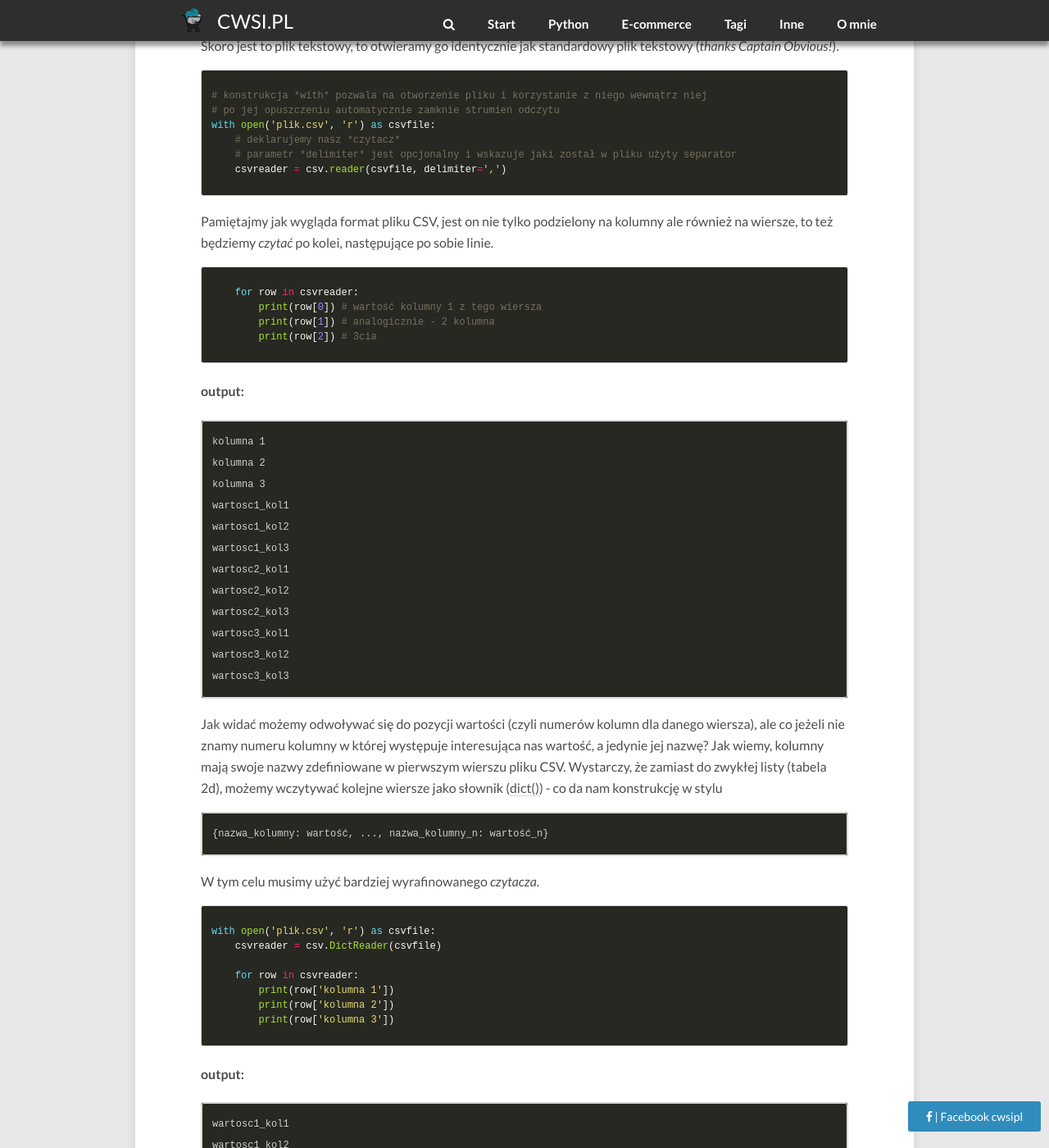
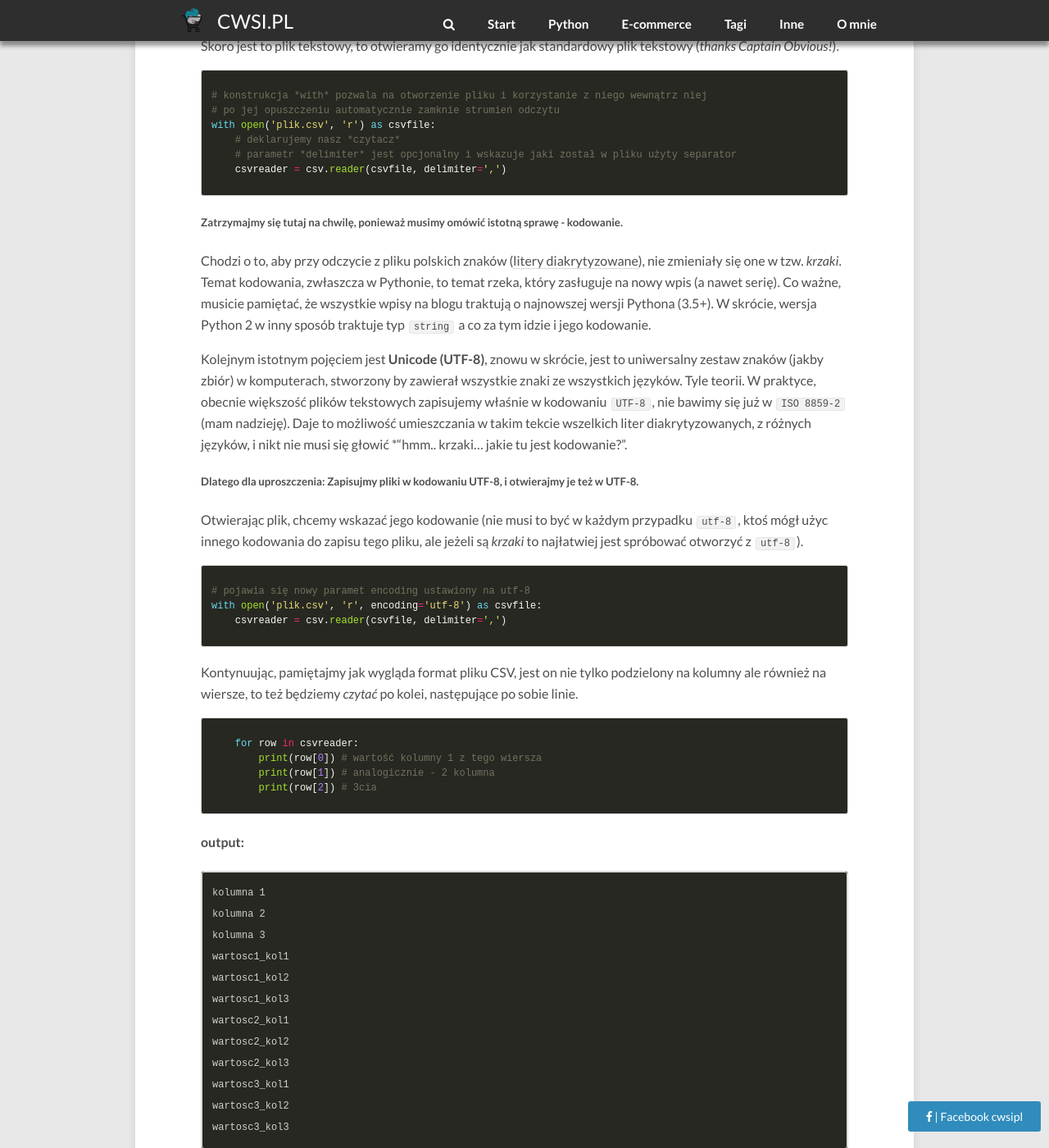
Before and after one commit to chawel/blog-test, a Jekyll site: the page built from _posts/python/tutorial/2018-02-26-pliki-csv-i-python-odczyt-i-zapis.md, in a window 1280 px wide and 1400 px high, scrolled down 1918 px. Shown: the whole window at 82% size. Built offline with Jekyll 4.4.1, drawn with Linux system fonts in a browser that asks for light colours; nearby versions of some CDN libraries; comment, search, counter and statistics services are not loaded; some of the changed text lies outside the part shown.

Commit message:
Update post - CSV in Python
Added paragraph about encoding

````diff
--- a/_posts/python/tutorial/2018-02-26-pliki-csv-i-python-odczyt-i-zapis.md
+++ b/_posts/python/tutorial/2018-02-26-pliki-csv-i-python-odczyt-i-zapis.md
@@ -63,7 +63,21 @@ with open('plik.csv', 'r') as csvfile:
     csvreader = csv.reader(csvfile, delimiter=',')
 {% endhighlight %}
 
-Pamiętajmy jak wygląda format pliku CSV, jest on nie tylko podzielony na kolumny ale również na wiersze, to też będziemy *czytać* po kolei, następujące po sobie linie.
+##### Zatrzymajmy się tutaj na chwilę, ponieważ musimy omówić istotną sprawę - kodowanie.
+Chodzi o to, aby przy odczycie z pliku polskich znaków ([litery diakrytyzowane](https://pl.wikipedia.org/wiki/Znaki_diakrytyczne)), nie zmieniały się one w tzw. *krzaki*. Temat kodowania, zwłaszcza w Pythonie, to temat rzeka, który zasługuje na nowy wpis (a nawet serię). Co ważne, musicie pamiętać, że wszystkie wpisy na blogu traktują o najnowszej wersji Pythona (3.5+). W skrócie, wersja Python 2 w inny sposób traktuje typ `string` a co za tym idzie i jego kodowanie.
+
+Kolejnym istotnym pojęciem jest **Unicode (UTF-8)**, znowu w skrócie, jest to uniwersalny zestaw znaków (jakby zbiór) w komputerach, stworzony by zawierał wszystkie znaki ze wszystkich języków. Tyle teorii. W praktyce, obecnie większość plików tekstowych zapisujemy właśnie w kodowaniu `UTF-8`, nie bawimy się już w `ISO 8859-2` (mam nadzieję). Daje to możliwość umieszczania w takim tekcie wszelkich liter diakrytyzowanych, z różnych języków, i nikt nie musi się głowić *"hmm.. krzaki... jakie tu jest kodowanie?".
+
+##### Dlatego dla uproszczenia: Zapisujmy pliki w kodowaniu UTF-8, i otwierajmy je też w UTF-8.
+
+Otwierając plik, chcemy wskazać jego kodowanie (nie musi to być w każdym przypadku `utf-8`, ktoś mógł użyc innego kodowania do zapisu tego pliku, ale jeżeli są *krzaki* to najłatwiej jest spróbować otworzyć z `utf-8`).
+{% highlight python %}
+# pojawia się nowy paramet encoding ustawiony na utf-8
+with open('plik.csv', 'r', encoding='utf-8') as csvfile:
+    csvreader = csv.reader(csvfile, delimiter=',')
+{% endhighlight %}
+
+Kontynuując, pamiętajmy jak wygląda format pliku CSV, jest on nie tylko podzielony na kolumny ale również na wiersze, to też będziemy *czytać* po kolei, następujące po sobie linie.
 {% highlight python %}
     for row in csvreader:
         print(row[0]) # wartość kolumny 1 z tego wiersza
@@ -87,14 +101,25 @@ wartosc3_kol2
 wartosc3_kol3
 ```
 
-Jak widać możemy odwoływać się do pozycji wartości (czyli numerów kolumn dla danego wiersza), ale co jeżeli nie znamy numeru kolumny w której występuje interesująca nas wartość, a jedynie jej nazwę? Jak wiemy, kolumny mają swoje nazwy zdefiniowane w pierwszym wierszu pliku CSV. Wystarczy, że zamiast do zwykłej listy (tabela 2d), możemy wczytywać kolejne wiersze jako słownik ([dict()](https://docs.python.org/3/library/stdtypes.html#dict)) - co da nam konstrukcję w stylu
+Dlaczego odwołujemy się do `row[n]`? Każdy wiersz zczytywany jest do listy, na przykład:
+```
+W pliku:
+wartosc1_kol1,wartosc1_kol2,wartosc1_kol3
+
+W Pythonie:
+[wartosc1_kol1, wartosc1_kol2, wartosc1_kol3]
+```
+
+Jak widać możemy odwoływać się do indeksów wartości tej listy. Co jeżeli nie znamy numeru kolumny w której występuje interesująca nas wartość, a jedynie jej nazwę?
+
+Kolumny mają swoje nazwy zdefiniowane w pierwszym wierszu pliku CSV. Wystarczy, że zamiast do zwykłej listy (tablica 2D), wczytamy kolejne wiersze jako słownik ([dict](https://docs.python.org/3/library/stdtypes.html#dict)) - co da nam strukturę w stylu
 ```
 {nazwa_kolumny: wartość, ..., nazwa_kolumny_n: wartość_n}
 ```
 
 W tym celu musimy użyć bardziej wyrafinowanego *czytacza*.
 {% highlight python %}
-with open('plik.csv', 'r') as csvfile:
+with open('plik.csv', 'r', encoding='utf-8') as csvfile:
     csvreader = csv.DictReader(csvfile)
 
     for row in csvreader:
@@ -123,7 +148,7 @@ wartosc3_kol3
 # zwroc uwage na zmiane symbolu trybu otwarcia pliku 'r' na 'w'
 # 'r' to read czyli odczyt, 'w' oznacza write czyli zapis
 # istnieją inne, ale nie będą one na tym etapie potrzebne
-with open('plik.csv', 'w') as csvfile:
+with open('plik.csv', 'w', encoding='utf-8') as csvfile:
     # inicjujemy *zapisywacz*
     csvwriter = csv.writer(csvfile)
     # wpisujemy pierwsza linie naszego pliku CSV (nazwy kolumn)
@@ -135,9 +160,9 @@ with open('plik.csv', 'w') as csvfile:
 {% endhighlight %}
 
 
-Metoda *writerow()* zapisuje linię do pliku. To znaczy, że możemy ją *zapętlić* i zapisywać nieokreśloną ilość danych. Trywialny przykład (i również bezsensowny), czyli jak zapisać tabliczkę mnożenia (rozmiar 10x10):
+Metoda `writerow()` zapisuje linię do pliku. To znaczy, że możemy ją *zapętlić* i zapisywać nieokreśloną ilość danych. Trywialny przykład (i również bezsensowny), czyli jak zapisać tabliczkę mnożenia (rozmiar 10x10):
 {% highlight python %}
-with open('plik.csv', 'w') as csvfile:
+with open('plik.csv', 'w', encoding='utf-8') as csvfile:
     csvwriter = csv.writer(csvfile)
     # metoda range() to generator listy liczb (w uproszczeniu), pamietaj ze przedział podany to <od, do)
     # czyli n nie bedzie rowne w tym przypadku 11, ale tylko mniejsze
@@ -145,7 +170,7 @@ with open('plik.csv', 'w') as csvfile:
         csvwriter.writerow([n*1, n*2, n*3, n*4, n*5, n*6, n*7, n*8, n*9, n*10])
 {% endhighlight %}
 
-A teraz troche bardziej praktyczny przykład, czyli zapis struktur do pliku CSV (typu *dict*)
+A teraz troche bardziej praktyczny przykład, czyli zapis struktur do pliku CSV (typu `dict`)
 {% highlight python %}
 struct = {'kolumna_1': 'wartosc',
           'kolumna_2': 'wartosc',
````
